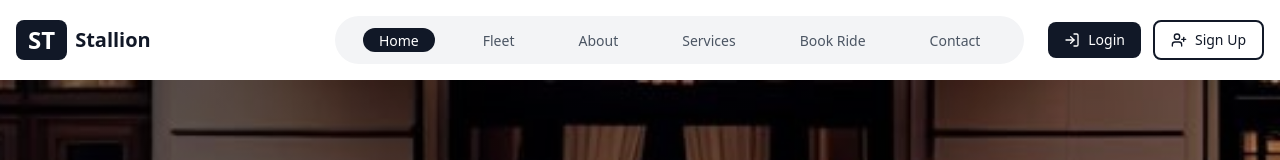
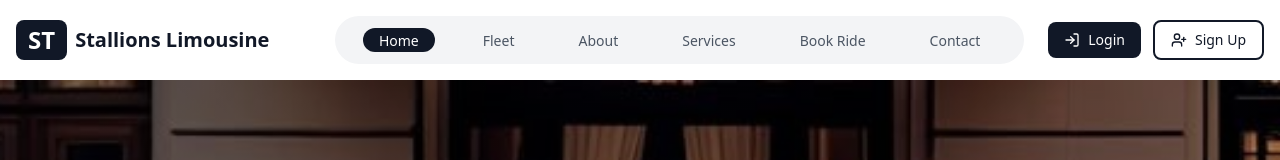
Before and after one commit to ARkhan06/Stallion, a React (Vite) app: page / in a window 1280 px wide. Shown: the top 160 px of the page. Built offline with nearby package versions, Linux system fonts and the light colour scheme.

Commit message:
price removed

```diff
--- a/index.html
+++ b/index.html
@@ -4,7 +4,7 @@
     <meta charset="UTF-8" />
     <link rel="icon" type="image/svg+xml" href="./src/assets/icon.JPG" />
     <meta name="viewport" content="width=device-width, initial-scale=1.0" />
-    <title>Stallion</title>
+    <title>Stallions Limousine</title>
   </head>
   <body>
     <div id="root"></div>
--- a/src/components/Navbar.jsx
+++ b/src/components/Navbar.jsx
@@ -154,7 +154,7 @@ const Navbar = () => {
                   ST
                 </span>
                 <span className="text-xl font-semibold text-[#111827]">
-                  Stallion
+                Stallions Limousine
                 </span>
               </motion.div>
             </Link>
--- a/src/screens/Book.jsx
+++ b/src/screens/Book.jsx
@@ -883,10 +883,6 @@ const BookingPage = () => {
               </span>
             </div>
           </div>
-                    <div className="text-right">
-                      <div className="font-bold text-xl">AED {car.price}</div>
-                      <div className="text-sm opacity-75">per day</div>
-                    </div>
         </div>
       </motion.div>
     ))}
```
Lines whose indentation alone changed are shown as unchanged.
